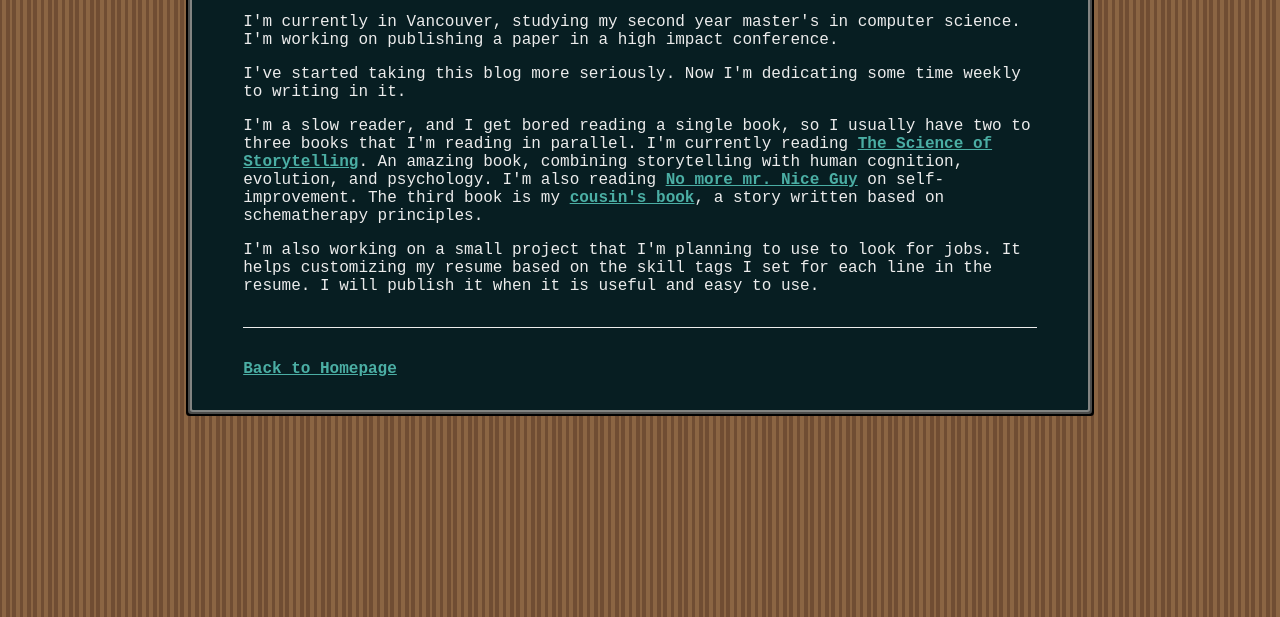
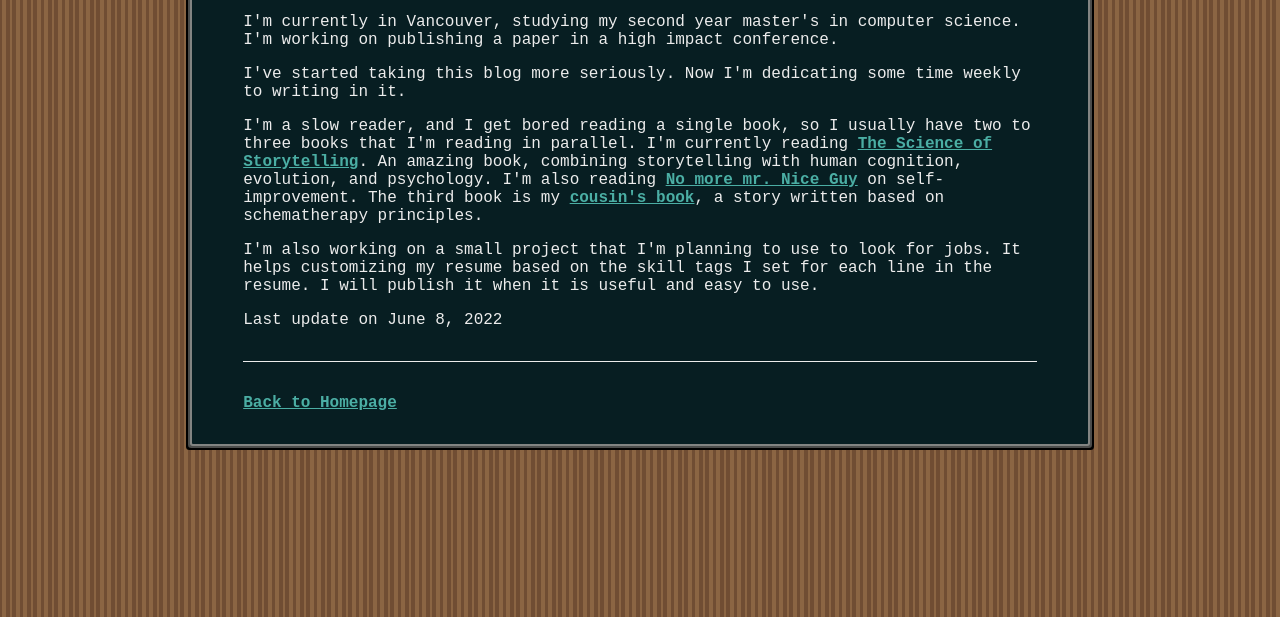
Before and after one commit to MohGanji/shelf, a plain HTML site: page now/index.html in a window 1280 px wide. Shown: the part 183-800 px from the top of the page. Drawn offline with Linux system fonts and the light colour scheme.

Commit message:
added last update to now page

```diff
--- a/now/index.html
+++ b/now/index.html
@@ -39,6 +39,7 @@
                     It helps customizing my resume based on the skill tags I set for each line in the resume.
                     I will publish it when it is useful and easy to use.
                 </p>
+                <p>Last update on June 8, 2022</p>
             </div>
         </div>
         <a class="item-subtitle" href="/">Back to Homepage</div>
```
